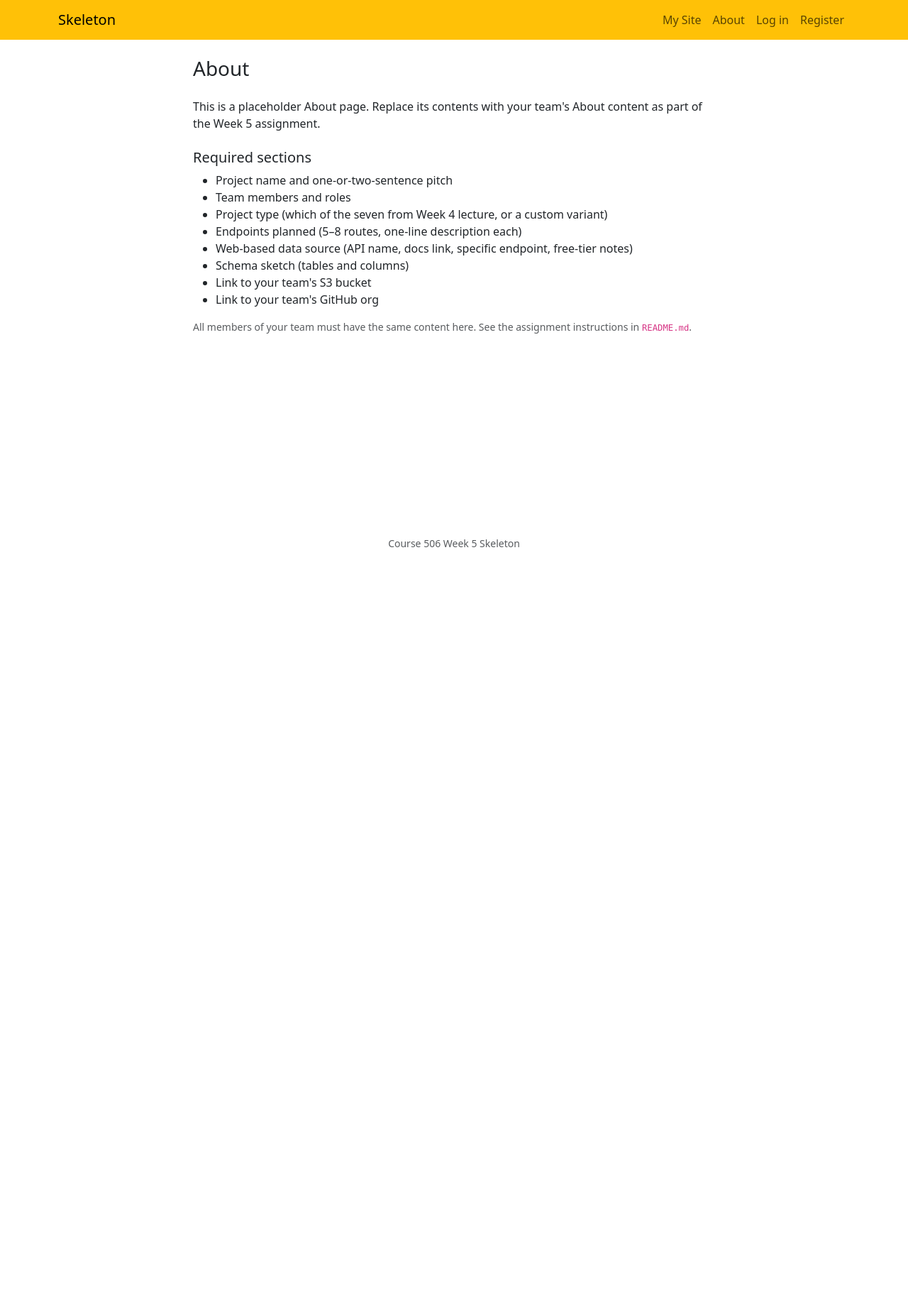
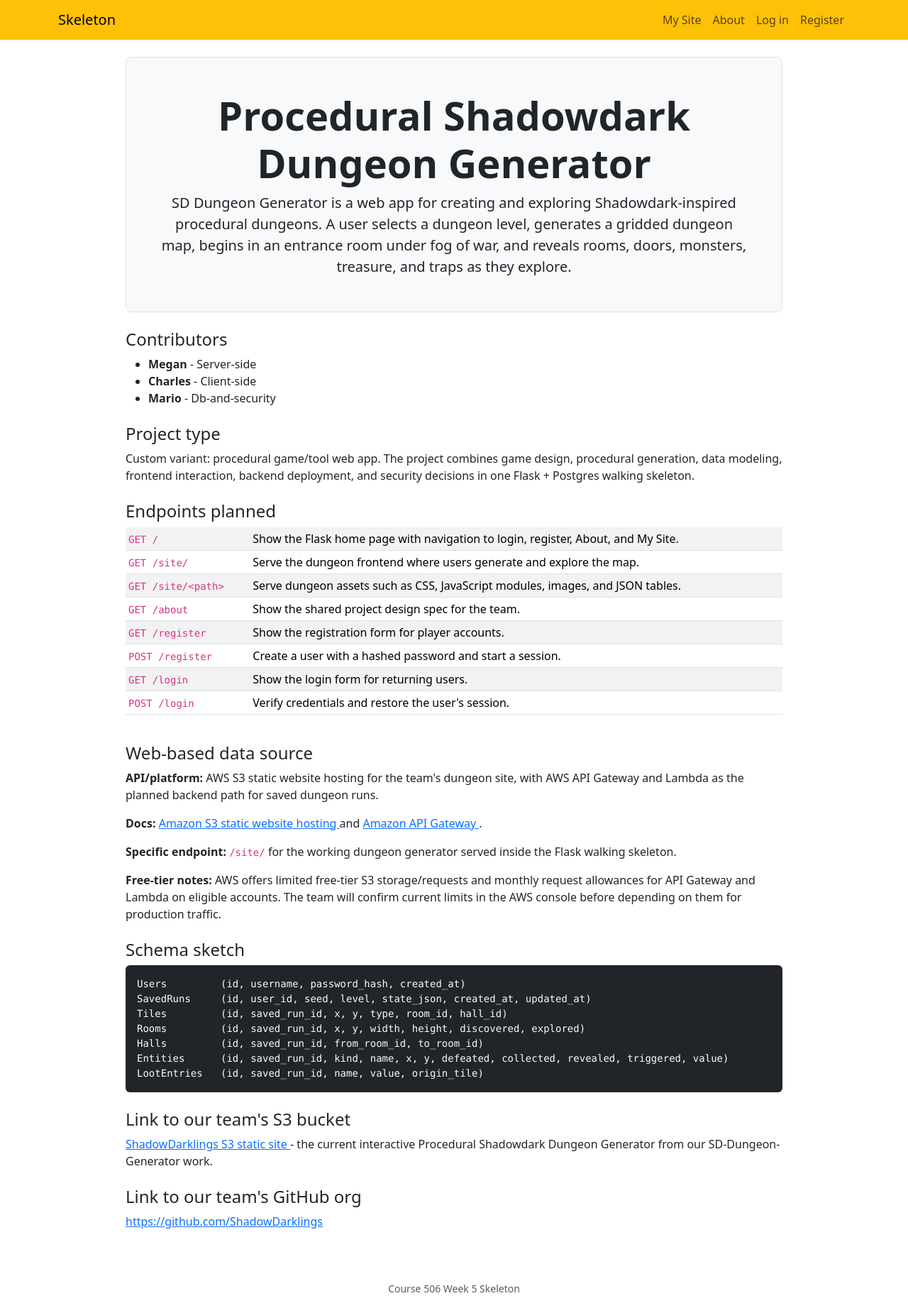
Before and after one commit to mgwirtzr/week_5_506, a Flask app: page /about in a window 1280 px wide. Shown: the whole page at 71% size. Before the commit the page ends 771 px from the top, so only its background shows below. Run offline with Flask 3, Linux system fonts and the light colour scheme.

Commit message:
Add team project design spec to About page

```diff
--- a/templates/about.html
+++ b/templates/about.html
@@ -2,23 +2,107 @@
 
 {% block content %}
 <div class="row">
-    <div class="col-md-8 mx-auto">
-        <h1 class="h3 mb-4">About</h1>
-        <p>This is a placeholder About page. Replace its contents with your team's About content as part of the Week 5 assignment.</p>
+    <div class="col-lg-10 mx-auto">
+        <div class="text-center p-4 p-md-5 mb-4 rounded-3 bg-light border">
+            <h1 class="display-4 fw-bold">Procedural Shadowdark Dungeon Generator</h1>
+            <p class="lead mb-0">
+                SD Dungeon Generator is a web app for creating and exploring Shadowdark-inspired procedural
+                dungeons. A user selects a dungeon level, generates a gridded dungeon map, begins in an entrance
+                room under fog of war, and reveals rooms, doors, monsters, treasure, and traps as they explore.
+            </p>
+        </div>
 
-        <h2 class="h5 mt-4">Required sections</h2>
-        <ul>
-            <li>Project name and one-or-two-sentence pitch</li>
-            <li>Team members and roles</li>
-            <li>Project type (which of the seven from Week 4 lecture, or a custom variant)</li>
-            <li>Endpoints planned (5–8 routes, one-line description each)</li>
-            <li>Web-based data source (API name, docs link, specific endpoint, free-tier notes)</li>
-            <li>Schema sketch (tables and columns)</li>
-            <li>Link to your team's S3 bucket</li>
-            <li>Link to your team's GitHub org</li>
-        </ul>
+        <section class="mb-4">
+            <h2 class="h4">Contributors</h2>
+            <ul>
+                <li><strong>Megan</strong> - Server-side</li>
+                <li><strong>Charles</strong> - Client-side</li>
+                <li><strong>Mario</strong> - Db-and-security</li>
+            </ul>
+        </section>
 
-        <p class="text-muted small">All members of your team must have the same content here. See the assignment instructions in <code>README.md</code>.</p>
+        <section class="mb-4">
+            <h2 class="h4">Project type</h2>
+            <p>
+                Custom variant: procedural game/tool web app. The project combines game design, procedural
+                generation, data modeling, frontend interaction, backend deployment, and security decisions in one
+                Flask + Postgres walking skeleton.
+            </p>
+        </section>
+
+        <section class="mb-4">
+            <h2 class="h4">Endpoints planned</h2>
+            <div class="table-responsive">
+                <table class="table table-sm table-striped align-middle">
+                    <tbody>
+                        <tr><td><code>GET /</code></td><td>Show the Flask home page with navigation to login, register, About, and My Site.</td></tr>
+                        <tr><td><code>GET /site/</code></td><td>Serve the dungeon frontend where users generate and explore the map.</td></tr>
+                        <tr><td><code>GET /site/&lt;path&gt;</code></td><td>Serve dungeon assets such as CSS, JavaScript modules, images, and JSON tables.</td></tr>
+                        <tr><td><code>GET /about</code></td><td>Show the shared project design spec for the team.</td></tr>
+                        <tr><td><code>GET /register</code></td><td>Show the registration form for player accounts.</td></tr>
+                        <tr><td><code>POST /register</code></td><td>Create a user with a hashed password and start a session.</td></tr>
+                        <tr><td><code>GET /login</code></td><td>Show the login form for returning users.</td></tr>
+                        <tr><td><code>POST /login</code></td><td>Verify credentials and restore the user's session.</td></tr>
+                    </tbody>
+                </table>
+            </div>
+        </section>
+
+        <section class="mb-4">
+            <h2 class="h4">Web-based data source</h2>
+            <p>
+                <strong>API/platform:</strong> AWS S3 static website hosting for the team's dungeon site, with AWS
+                API Gateway and Lambda as the planned backend path for saved dungeon runs.
+            </p>
+            <p>
+                <strong>Docs:</strong>
+                <a href="https://docs.aws.amazon.com/AmazonS3/latest/userguide/WebsiteHosting.html">
+                    Amazon S3 static website hosting
+                </a>
+                and
+                <a href="https://docs.aws.amazon.com/apigateway/latest/developerguide/welcome.html">
+                    Amazon API Gateway
+                </a>.
+            </p>
+            <p>
+                <strong>Specific endpoint:</strong>
+                <code>/site/</code>
+                for the working dungeon generator served inside the Flask walking skeleton.
+            </p>
+            <p>
+                <strong>Free-tier notes:</strong> AWS offers limited free-tier S3 storage/requests and monthly
+                request allowances for API Gateway and Lambda on eligible accounts. The team will confirm current
+                limits in the AWS console before depending on them for production traffic.
+            </p>
+        </section>
+
+        <section class="mb-4">
+            <h2 class="h4">Schema sketch</h2>
+            <pre class="bg-dark text-light p-3 rounded"><code>Users         (id, username, password_hash, created_at)
+SavedRuns     (id, user_id, seed, level, state_json, created_at, updated_at)
+Tiles         (id, saved_run_id, x, y, type, room_id, hall_id)
+Rooms         (id, saved_run_id, x, y, width, height, discovered, explored)
+Halls         (id, saved_run_id, from_room_id, to_room_id)
+Entities      (id, saved_run_id, kind, name, x, y, defeated, collected, revealed, triggered, value)
+LootEntries   (id, saved_run_id, name, value, origin_tile)</code></pre>
+        </section>
+
+        <section class="mb-4">
+            <h2 class="h4">Link to our team's S3 bucket</h2>
+            <p>
+                <a href="/site/">
+                    ShadowDarklings S3 static site
+                </a>
+                - the current interactive Procedural Shadowdark Dungeon Generator from our SD-Dungeon-Generator work.
+            </p>
+        </section>
+
+        <section class="mb-4">
+            <h2 class="h4">Link to our team's GitHub org</h2>
+            <p>
+                <a href="https://github.com/ShadowDarklings">https://github.com/ShadowDarklings</a>
+            </p>
+        </section>
     </div>
 </div>
 {% endblock %}
```
